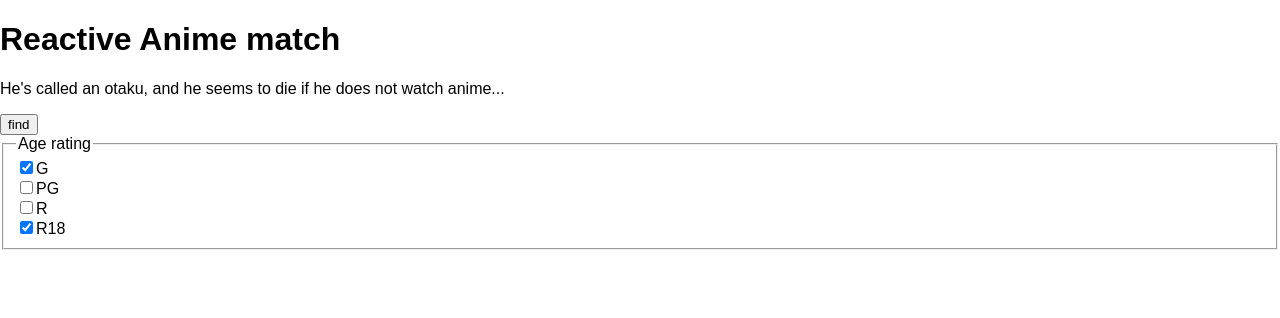
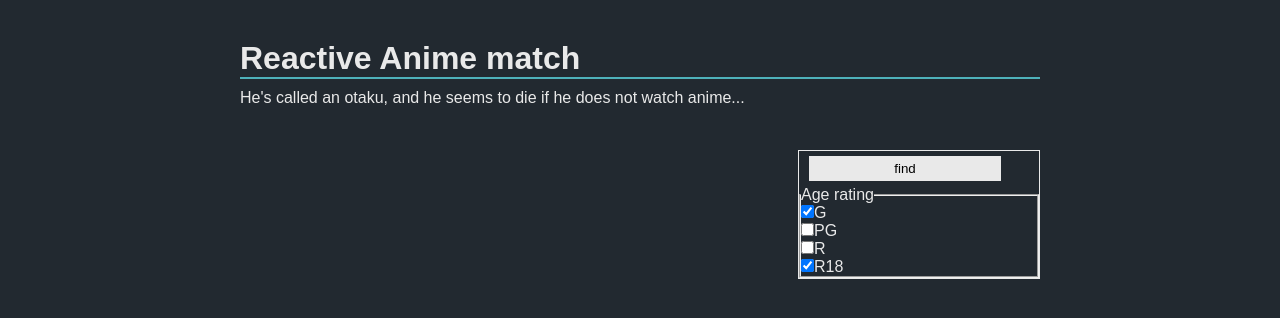
Before and after one commit to meta-panic/andersen-internship-react, a React app: page / in a window 1280 px wide. Shown: the top 318 px of the page. Built offline with nearby package versions, Linux system fonts and the light colour scheme.

Commit message:
#1 just stupid commit for homeworking

```diff
--- a/config/webpack.config.dev.js
+++ b/config/webpack.config.dev.js
@@ -162,6 +162,8 @@ module.exports = {
                                 loader: require.resolve('css-loader'),
                                 options: {
                                     importLoaders: 1,
+                                    modules: true,
+                                    localIdentName: '[path][name]__[local]--[hash:base64:5]',
                                 },
                             },
                             {
--- a/package.json
+++ b/package.json
@@ -11,6 +11,7 @@
     "babel-runtime": "6.26.0",
     "case-sensitive-paths-webpack-plugin": "2.1.1",
     "chalk": "1.1.3",
+    "classnames": "^2.2.6",
     "css-loader": "0.28.7",
     "dotenv": "4.0.0",
     "dotenv-expand": "4.2.0",
--- /dev/null
+++ b/src/app/AnimeCards/CardList.css
@@ -0,0 +1,9 @@
+.animeInfoContainer {
+    position: absolute;
+    left: 0;
+    top: 150px;
+
+    width: 60%;
+
+    list-style: none;
+}
--- a/src/app/AnimeCards/CardList.jsx
+++ b/src/app/AnimeCards/CardList.jsx
@@ -1,7 +1,11 @@
 import React from 'react';
 import PropTypes from 'prop-types';
+import classNames from 'classnames/bind';
 
 import AnimeCard from './AnimeCard';
+import styles from './CardList.css';
+
+const cx = classNames.bind(styles);
 
 const propTypes = {
     data: PropTypes.arrayOf(PropTypes.shape(
@@ -15,7 +19,7 @@ const propTypes = {
 
 function CardList({ data }) {
     return (
-        <ul>
+        <ul className={cx('animeInfoContainer')}>
             { data.map(card => (
                 <li key={card.id}>
                     <AnimeCard attributes={card.attributes} />
--- /dev/null
+++ b/src/app/App.css
@@ -0,0 +1,26 @@
+@media screen and (max-width: 800px) {
+    .сontainer {
+        width: auto;
+        margin: 0 40px;
+    }
+}
+
+@media screen and (min-width: 801px) {
+    * {
+        margin: 0;
+        padding: 0;
+        font-family: sans-serif;
+
+        background-color: #222930;
+    }
+
+    .сontainer {
+        position: relative;
+
+        width: 800px;
+        margin: 0 auto;
+
+        font-size: 16px;
+        color: #E9E9E9;
+    }
+}
--- a/src/app/App.jsx
+++ b/src/app/App.jsx
@@ -1,9 +1,13 @@
 import React from 'react';
+import classNames from 'classnames/bind';
 
 import Header from './Header/Header';
 import Sidebar from './Sidebar/Sidebar';
 import CardList from './AnimeCards/CardList';
 import headerContant from './Header/headerContent';
+import styles from './App.css';
+
+const cx = classNames.bind(styles);
 
 class App extends React.Component {
     state = {
@@ -27,7 +31,7 @@ class App extends React.Component {
         const { isAnimeInfo } = this.state;
         const { animeInfo } = this.state;
         return (
-            <div className="appContainer">
+            <div className={cx('сontainer')}>
                 <Header content={headerContant} />
                 <Sidebar addAnimeInfoHandler={this.addAnimeInfoHandler} />
                 { isAnimeInfo ? <CardList data={animeInfo} /> : null}
--- /dev/null
+++ b/src/app/Header/Header.css
@@ -0,0 +1,15 @@
+.sidebar {
+    height: 80px;
+    width: 100%;
+    display: inline-block;
+    margin-top: 40px;
+}
+
+.title {
+    border-bottom: 2px solid #4EB1BA;
+    margin-bottom: 10px;
+}
+
+.description {
+    margin-bottom: 10px;
+}
--- a/src/app/Header/Header.jsx
+++ b/src/app/Header/Header.jsx
@@ -1,14 +1,19 @@
 import React from 'react';
+import classNames from 'classnames/bind';
 import PropTypes from 'prop-types';
+
+import styles from './Header.css';
+
+const cx = classNames.bind(styles);
 
 function Header(props) {
     const { content } = props;
     return (
-        <header>
-            <h1>
+        <header className={cx('sidebar')}>
+            <h1 className={cx('title')}>
                 {content.title}
             </h1>
-            <p>
+            <p className={cx('description')}>
                 {content.description}
             </p>
         </header>
--- /dev/null
+++ b/src/app/Sidebar/SideBar.css
@@ -0,0 +1,22 @@
+.sidebar {
+    position: absolute;
+    right: 0;
+    top: 150px;
+
+    width: 30%;
+
+    border: 1px solid #E9E9E9;
+}
+
+.getAnimeButton {
+    margin: 5px 10px;
+    padding: 5px 10px;
+    width: 80%;
+    background-color: #E9E9E9;
+    border: none;
+    outline: none;
+}
+
+.getAnimeButton:hover {
+    background-color: #4EB1BA;
+}
--- a/src/app/Sidebar/Sidebar.jsx
+++ b/src/app/Sidebar/Sidebar.jsx
@@ -1,9 +1,14 @@
 import React from 'react';
+import classNames from 'classnames/bind';
+
 import PropTypes from 'prop-types';
+import styles from './SideBar.css';
 
 const propTypes = {
     addAnimeInfoHandler: PropTypes.func.isRequired,
 };
+
+const cx = classNames.bind(styles);
 
 class Sidebar extends React.Component {
     state = {
@@ -29,8 +34,8 @@ class Sidebar extends React.Component {
 
     render() {
         return (
-            <aside>
-                <button type="button" onClick={this.onClick}>
+            <aside className={cx('sidebar')}>
+                <button className={cx('getAnimeButton')} type="button" onClick={this.onClick}>
                     find
                 </button>
                 <fieldset name="ageRating">
--- a/src/index.css
+++ b/src/index.css
@@ -1,5 +1,5 @@
-body {
-  margin: 0;
-  padding: 0;
-  font-family: sans-serif;
+:global(.common) {
+    margin: 0;
+    padding: 0;
+    font-family: sans-serif;
 }
```
Also changed, not shown: 1 other file (tests, documents, lock files or other folders).
